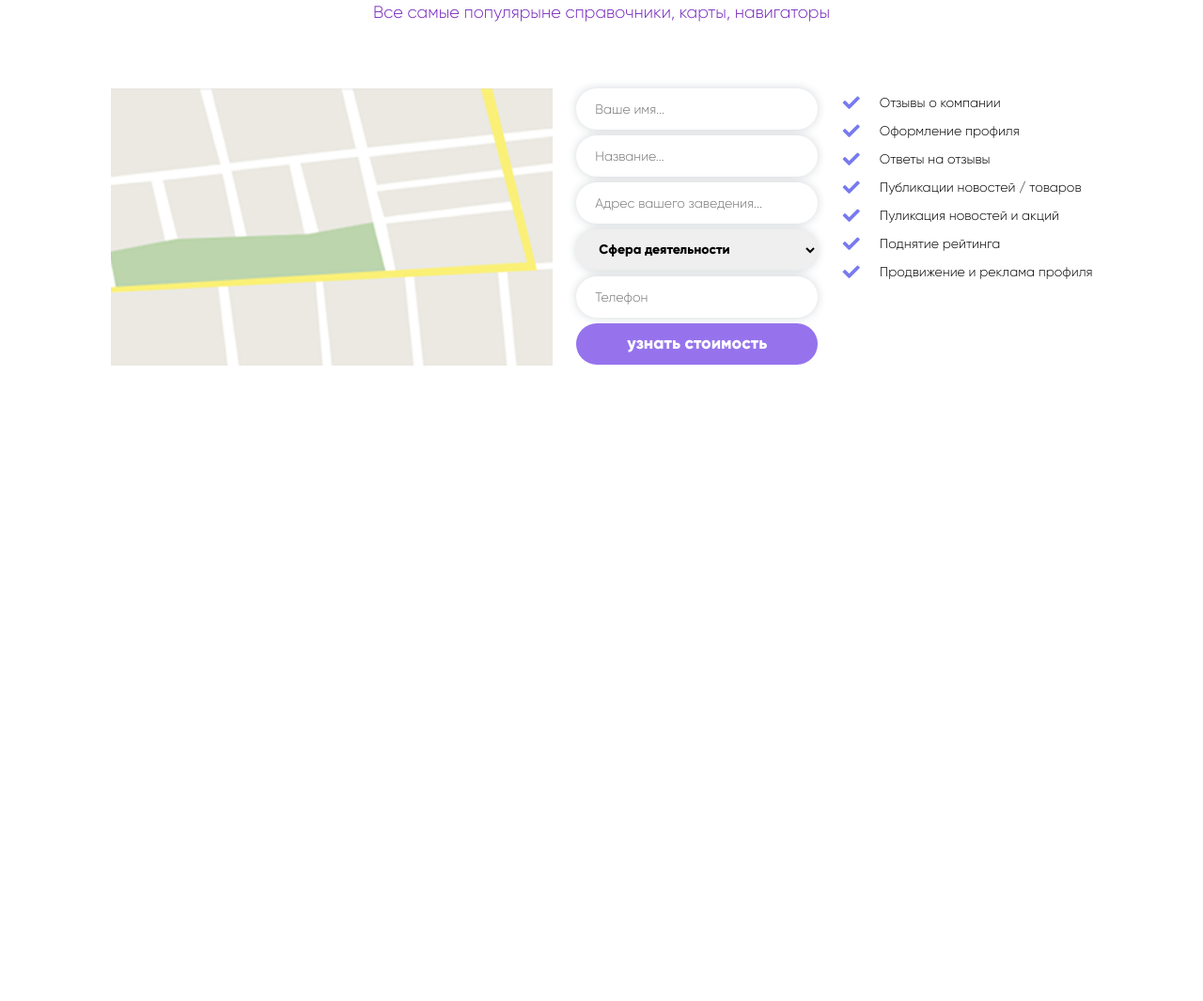
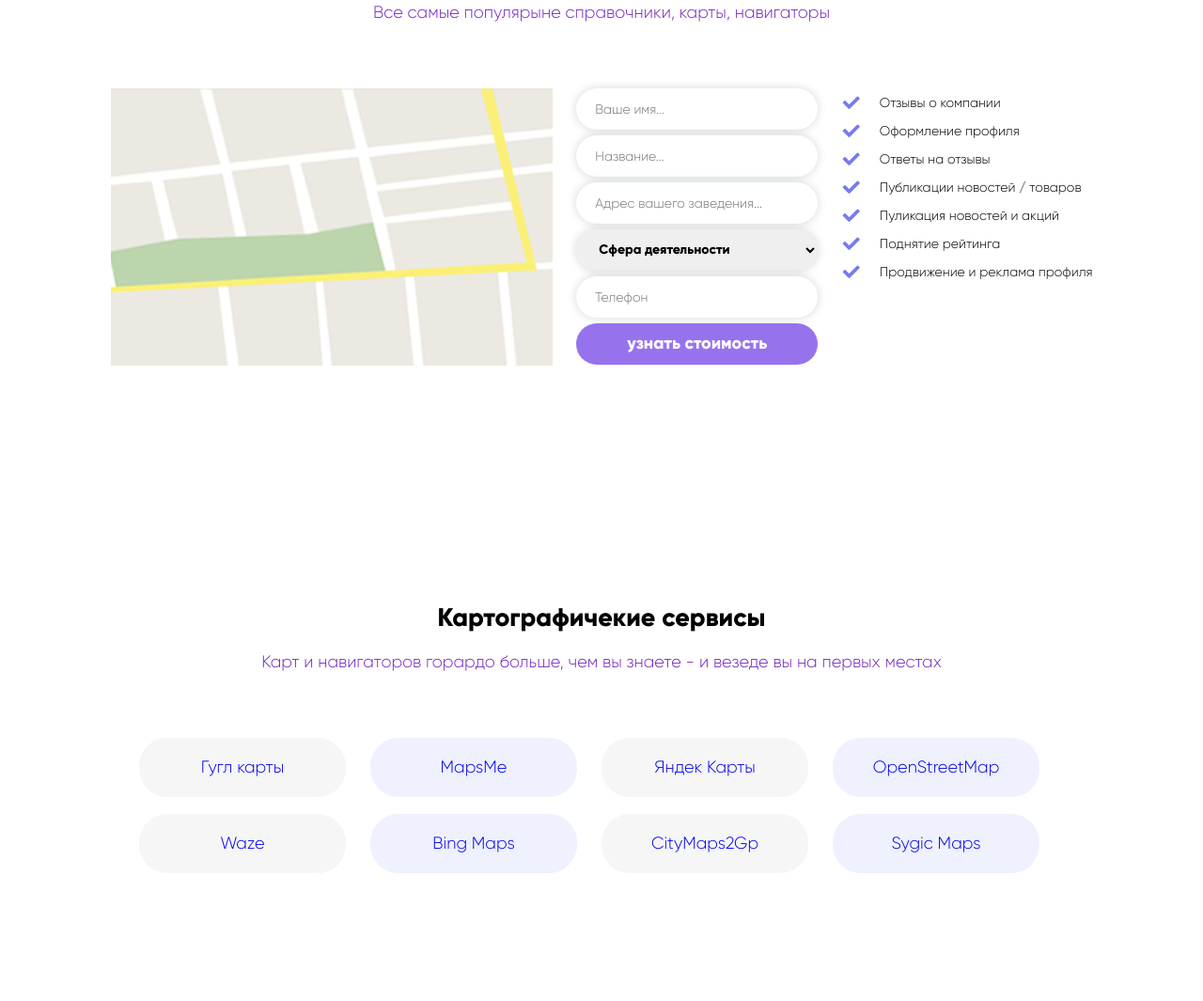
Before and after one commit to MichaelRzheutski/yserm.ru, a website: page app/index.html in a window 1280 px wide. Shown: the part 5760-6825 px from the top of the page at 94% size. Before the commit the page ends 6267 px from the top, so only its background shows below. Drawn offline with nearby package versions, Linux system fonts and the light colour scheme; files that its build step writes are made by us from their sources; files whose address does not match are found by name.

Commit message:
create map services

```diff
--- a/app/index.html
+++ b/app/index.html
@@ -194,7 +194,7 @@
           <p class="words__text">Джон Локк — английский педагог и философ, представитель эмпиризма и либерализма. Способствовал распространению сенсуализма. Его идеи оказали огромное влияние на развитие эпистемологии и политической философии. Он широко признан как один из самых влиятельных мыслителей Просвещения и теоретиков либерализма. Письма Локка произвели воздействие на Вольтера и Руссо, многих шотландских мыслителей Просвещения и американских революционеров. Его влияние также отражено в американской Декларации независимости.</p>
           <a class="words__order" href="#">Заказать</a>
         </div>
-      </div>
+      </div> <!-- container -->
     </section>
     <!-- Social Traffic -->
     <section class="social-traffic">
@@ -224,8 +224,8 @@
           <div class="traffic-diagram">
             <img class="traffic-diagram__item" src="img/traffic/traffic.png" alt="Traffic diagram">
           </div>
-        </div>
-      </div>
+        </div> <!-- traffic-wrap -->
+      </div> <!-- container -->
     </section>
     <!-- Geolocation -->
     <section class="geolocation">
@@ -262,6 +262,27 @@
             <li class="feedback-list__item">Поднятие рейтинга</li>
             <li class="feedback-list__item">Продвижение и реклама профиля</li>
           </ul>
+        </div> <!-- geolocation-wrap -->
+      </div> <!-- container -->
+    </section>
+    <!-- Map Services -->
+    <section class="map-services">
+      <div class="container">
+        <h2 class="map-services__title">
+          Картографичекие сервисы
+        </h2>
+        <div class="map-services__text">
+          Карт и навигаторов гораpдо больше, чем вы знаете - и везеде вы на первых местах
+        </div>
+        <div class="map-links">
+          <a href="#" class="map-links__link">Гугл карты</a>
+          <a href="#" class="map-links__link_aqua">MapsMe</a>
+          <a href="#" class="map-links__link">Яндек Карты</a>
+          <a href="#" class="map-links__link_aqua">OpenStreetMap</a>
+          <a href="#" class="map-links__link">Waze</a>
+          <a href="#" class="map-links__link_aqua">Bing Maps</a>
+          <a href="#" class="map-links__link">CityMaps2Gp</a>
+          <a href="#" class="map-links__link_aqua">Sygic Maps</a>
         </div>
       </div>
     </section>
--- a/app/scss/style.scss
+++ b/app/scss/style.scss
@@ -2,6 +2,7 @@
 // ЗАДАЦЬ STYLE ДЛЯ НЕКАТОРЫХ ВЫЯВАК !!!!!!!!!!!!!!!
 // СКАРЭКТАВАЦЬ ЗАГАЛОЎКІ !!!!!!!!!!!!
 // CUSTOM SELECT ARROW !!!!!!!!!!!!
+// ПАДПРАВІЦЬ ВЫШІНЮ !!!!!!!!!!!!
 
 @import 'vars';
 @import 'libs';
@@ -30,7 +31,7 @@ body {
   color: $hard-purple;
 }
 
-/* Header */
+// Header
 .header {
   background: url('../img/header-bg.png') no-repeat;
   background-size: cover;
@@ -137,7 +138,7 @@ body {
   right: 0%;
 }
 
-/* Companies */
+// Companies
 .companies {
   height: 1137px;
   text-align: center;
@@ -254,7 +255,7 @@ body {
   bottom: -15%;
 }
 
-/* Feedback */
+// Feedback
 .feedback {
   background-color: $grey-bg;
   padding-bottom: 103px;
@@ -311,7 +312,7 @@ body {
   }
 }
 
-/* For */
+// For
 .for {
   background: url('../img/for-bg.png') no-repeat;
   background-size: cover;
@@ -349,7 +350,7 @@ body {
   }
 }
 
-/* Geo-Ad */
+// Geo-Ad
 .geo {
   height: 900px;
   padding-bottom: 114px;
@@ -416,7 +417,7 @@ body {
   }
 }
 
-/* Social Traffic */
+// Social Traffic
 .social-traffic {
   background-color: $traffic-bg;
   padding-top: 112px;
@@ -464,7 +465,7 @@ body {
   }
 }
 
-/*Geolocation*/
+// Geolocation
 .geolocation {
   padding-top: 112px;
   padding-bottom: 118px;
@@ -540,4 +541,43 @@ body {
   }
 }
 
+// Map links
+.map-services {
+  @extend .geolocation;
+  &__title {
+    text-align: center;
+  }
+  &__text {
+    text-align: center;
+    color: $hard-purple;
+    padding-bottom: 70px;
+  }
+}
+
+.map-links {
+  display: flex;
+  flex-wrap: wrap;
+  justify-content: center;
+  &__link {
+    display: inline-block;
+    text-decoration: none;
+    width: 220px;
+    height: 63px;
+    text-align: center;
+    line-height: 63px;
+    background-color: $light-grey;
+    border-radius: 30px;
+    margin-bottom: 18px;
+    margin-right: 26px;
+    transition: background-color 0.2s linear;
+    &_aqua {
+      @extend .map-links__link;
+      background-color: $aqua;
+    }
+    &:hover {
+      background-color: $geo-hover;
+    }
+  }
+}
+
 @import 'media';
```
Also changed, not shown: app/css/style.min.css.
